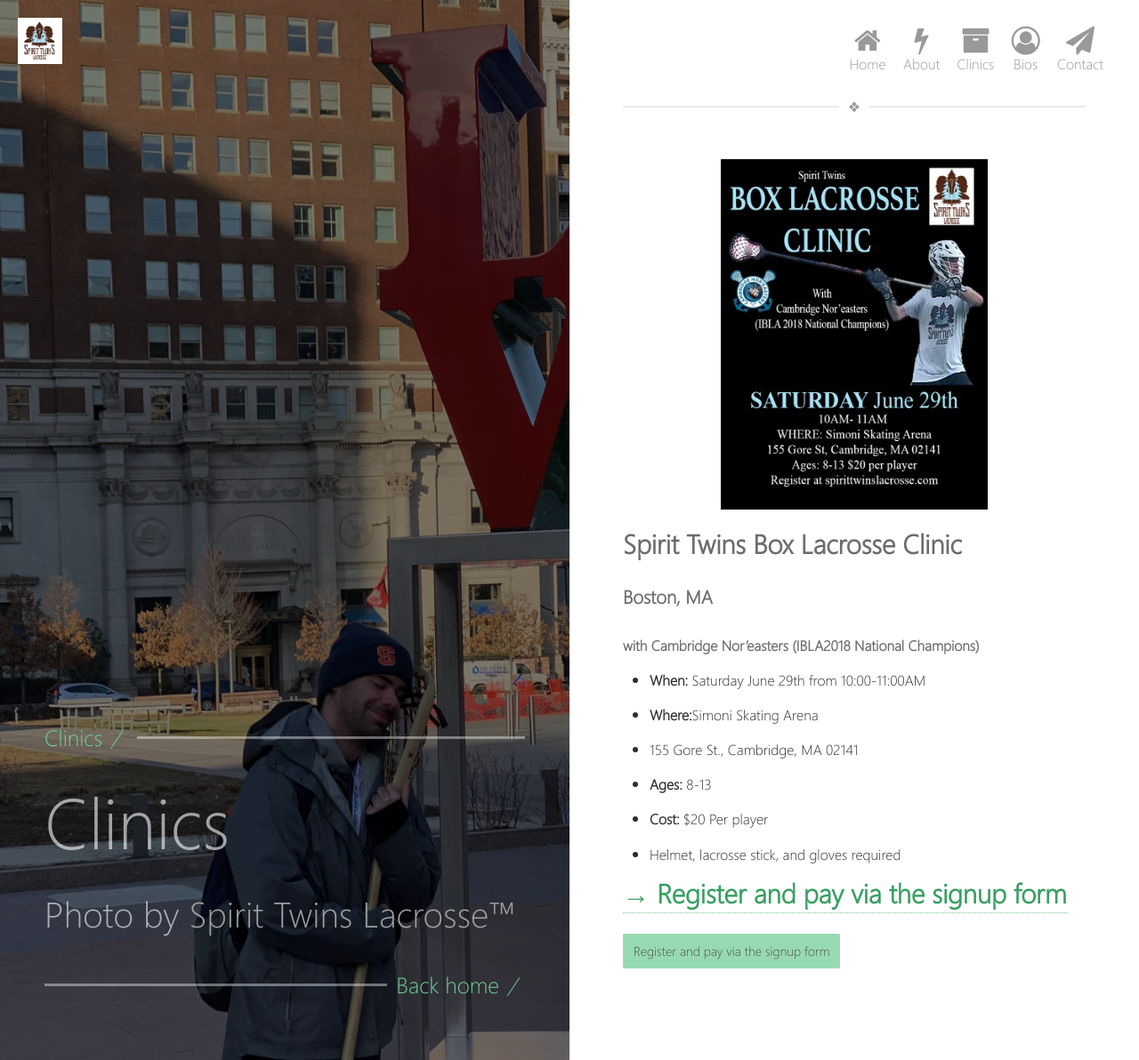
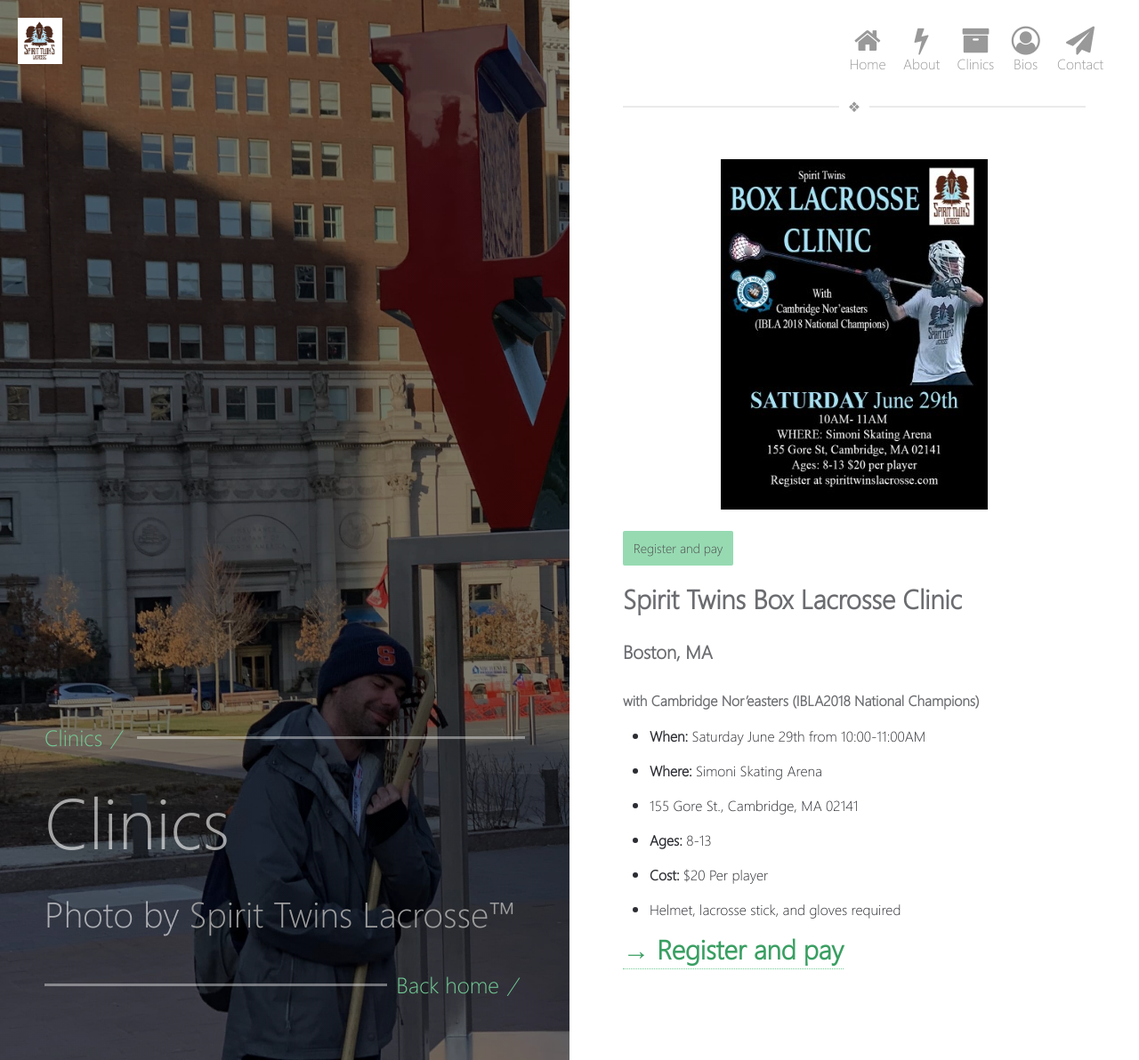
Before and after one commit to adamdjbrett/spirittwinslacrosse.com, a Jekyll site: the page built from _pages/clinics.md, in a window 1280 px wide. Shown: the whole page at 89% size. Built offline with Jekyll 4.4.1, drawn with Linux system fonts in a browser that asks for light colours.

Commit message:
Update clinics.md

```diff
--- a/_pages/clinics.md
+++ b/_pages/clinics.md
@@ -7,18 +7,17 @@
 ---
 [![Boston Clinic Poster](/images/boston-clinic-300x394.jpg)](/images/boston-clinic.jpg)
 
+[Register and pay](/registration/){: .btn .btn_success}
+
 ## Spirit Twins Box Lacrosse Clinic
-
 ### Boston, MA
-
 #### with Cambridge Nor'easters (IBLA2018 National Champions)
 
 *   **When:** Saturday June 29th from 10:00-11:00AM
-*   **Where:**Simoni Skating Arena
+*   **Where:** Simoni Skating Arena
 *   155 Gore St., Cambridge, MA 02141
 *   **Ages:** 8-13
 *   **Cost:** $20 Per player
 *   Helmet, lacrosse stick, and gloves required
 
-## [→ Register and pay via the signup form](/registration/)
-[Register and pay via the signup form](/registration/){: .btn .btn_success}
+## [→ Register and pay](/registration/)
```
